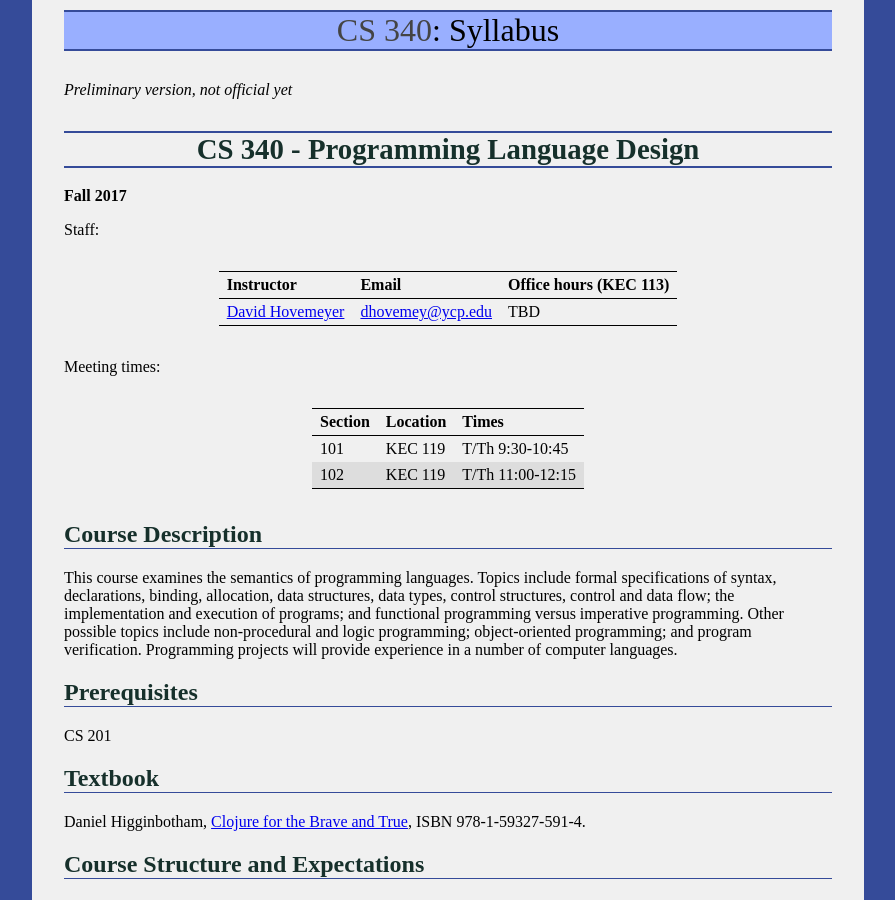
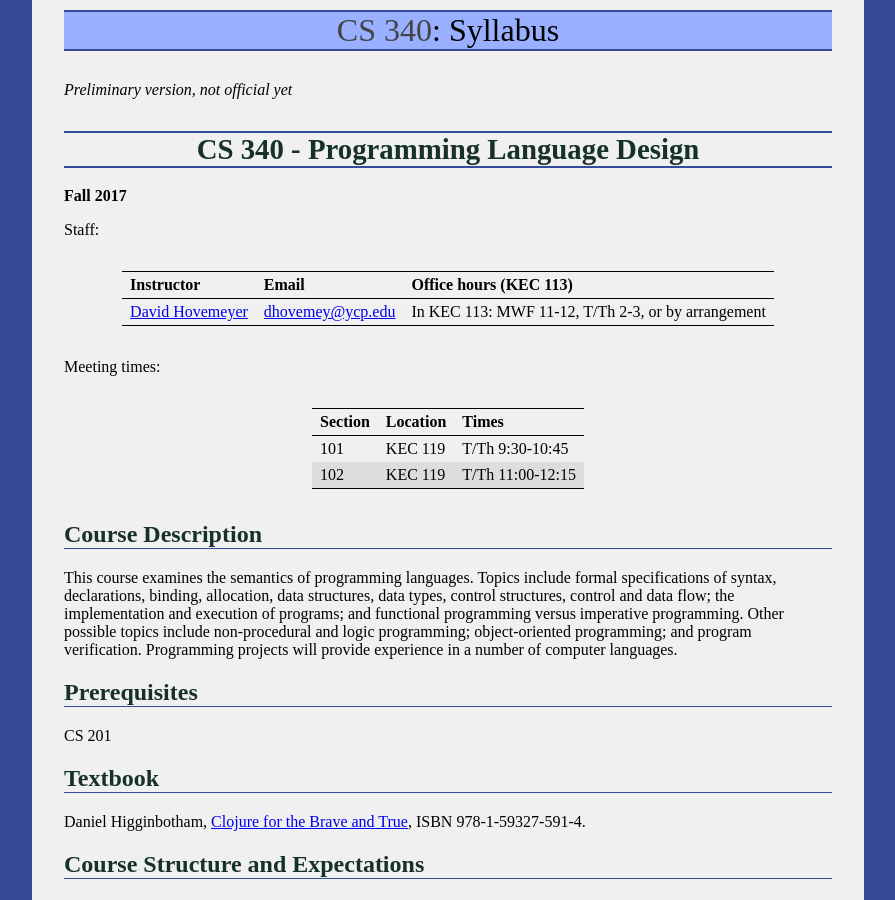
Before and after one commit to ycpcs/cs340-fall2017, a Jekyll site: the page built from syllabus.md, in a window 1280 px wide and 900 px high. Shown: the whole window, without its empty margins (192-1087 px from the left). Built offline with Jekyll 4.4.1, drawn with Linux system fonts in a browser that asks for light colours.

Commit message:
add office hours

```diff
--- a/syllabus.md
+++ b/syllabus.md
@@ -12,7 +12,7 @@ Staff:
 
 > Instructor | Email | Office hours (KEC 113)
 > ---------- | ----- | ----------------------
-> [David Hovemeyer](http://faculty.ycp.edu/~dhovemey) | [dhovemey@ycp.edu](mailto:dhovemey@ycp.edu) | TBD
+> [David Hovemeyer](http://faculty.ycp.edu/~dhovemey) | [dhovemey@ycp.edu](mailto:dhovemey@ycp.edu) | In KEC 113: MWF 11-12, T/Th 2-3, or by arrangement
 
 Meeting times:
 
```
